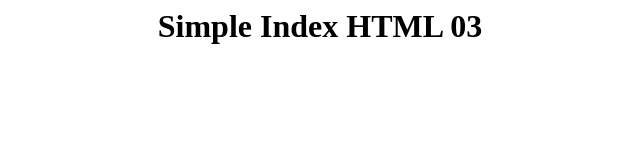
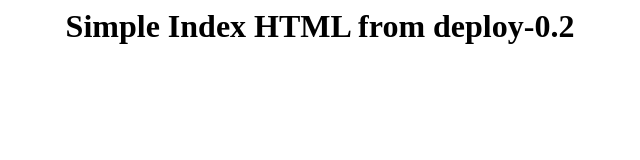
Before and after one commit to marthinmhpakpahan/simple-index-html, a plain HTML site: page index.html in a window 1280 px wide. Shown: the whole page, without its empty margins (320-960 px from the left). Drawn offline with Linux system fonts and the light colour scheme.

Commit message:
Update index.html

```diff
--- a/index.html
+++ b/index.html
@@ -1,6 +1,6 @@
 <html>
 <head><title>Simple Index HTML</title></head>
 <body>
-	<center><h1>Simple Index HTML 03</h1></center>
+	<center><h1>Simple Index HTML from deploy-0.2</h1></center>
 </body>
 </html>
```
